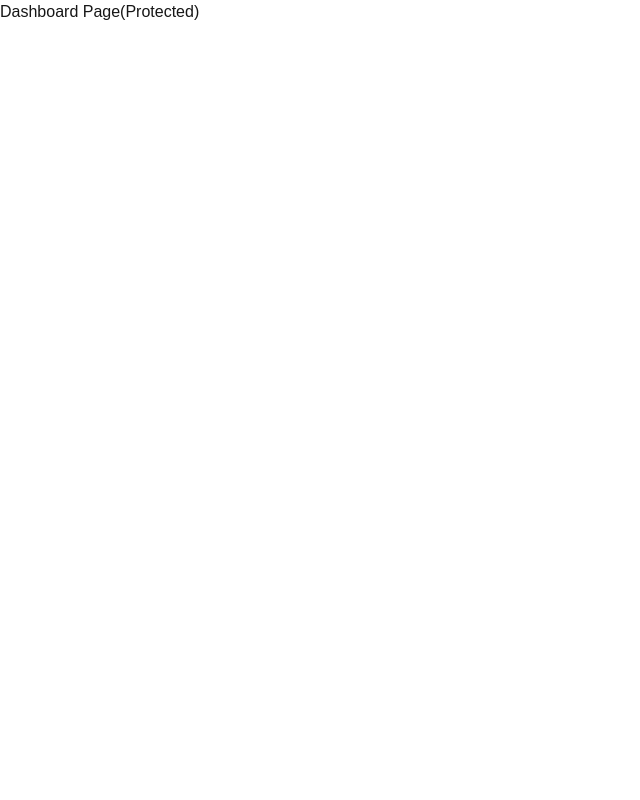
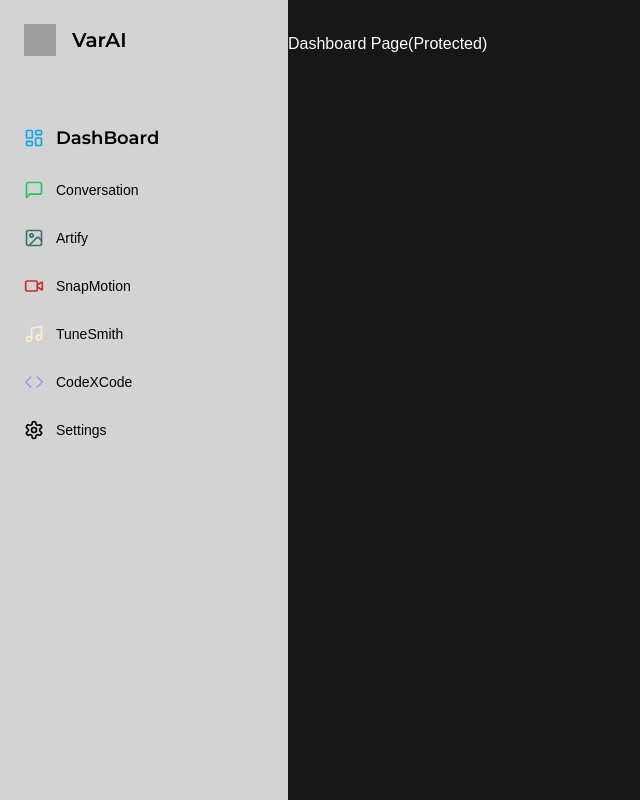
Before and after one commit to spkrish06/Project_Omega, a Next.js app: page /dashboard in a window 1280 px wide. Shown: the whole page, without its empty margins (0-640 px from the left). Built offline with nearby package versions, Linux system fonts and the light colour scheme; grey boxes are pictures that could not be loaded.

Commit message:
Completion of the sidebar component

```diff
--- a/app/(dashboard)/(routes)/dashboard/page.tsx
+++ b/app/(dashboard)/(routes)/dashboard/page.tsx
@@ -1,8 +1,12 @@
+
 
 const DashboardPage = () => {
     return (
         <>
-            Dashboard Page(Protected)
+        <div>
+        <p>Dashboard Page(Protected)</p>
+        </div>
+
         </>
     );
 };
--- /dev/null
+++ b/app/(dashboard)/layout.tsx
@@ -0,0 +1,24 @@
+import Navbar from "@/components/navbar";
+import Sidebar from "@/components/sidebar";
+
+
+const DashBoardLayout = ({
+    children
+}:{
+    children: React.ReactNode
+}) =>{
+    return (
+        <div className="h-full relative">
+           <div className="hidden h-full md:flex md:w-72
+            md:flex-col md:fixed md:inset-y-0 z-[80] bg-gray-900">
+            <Sidebar/>
+           </div>
+           <main className="md:pl-72">
+            <Navbar/>
+            {children}
+           </main>
+        </div>
+    );
+}
+
+export default DashBoardLayout
--- a/app/(landing)/page.tsx
+++ b/app/(landing)/page.tsx
@@ -13,6 +13,11 @@ const LandingPage =()=>{
                         LogIn
                     </Button>
                 </Link>
+                <Link  href="/sign-up">
+                    <Button>
+                        Register
+                    </Button>
+                </Link>
 
             </div>
         </div>
--- a/app/globals.css
+++ b/app/globals.css
@@ -22,8 +22,8 @@ body,
 }
 
 body {
-  color: var(--foreground);
-  background: var(--background);
+  color: var(--background);
+  background: var(--foreground);
   font-family: Arial, Helvetica, sans-serif;
 }
 
--- /dev/null
+++ b/components/mobile-sidebar.tsx
@@ -0,0 +1,25 @@
+"use client"
+
+import { Menu } from "lucide-react"
+
+import { Button } from "./ui/button"
+import { Sheet, SheetContent, SheetTrigger } from "./ui/sheet"
+import Sidebar from "./sidebar"
+
+const MobileSidebar = () => {
+    return (
+        <Sheet>
+            <SheetTrigger>
+            <Button variant="ghost" size="icon" className="md:hidden">
+                <Menu/>
+             </Button>
+             </SheetTrigger>
+             <SheetContent side="left" className="p-0">
+                <Sidebar/>
+             </SheetContent>
+        </Sheet>
+
+    )
+}
+
+export default MobileSidebar;
--- /dev/null
+++ b/components/navbar.tsx
@@ -0,0 +1,18 @@
+
+import { UserButton } from "@clerk/nextjs"
+import MobileSidebar from "./mobile-sidebar"
+
+const Navbar = () => {
+    return (
+        <div className="flex items-center p-4">
+            <MobileSidebar/>
+            <div className=" flex w-full justify-end">
+                <UserButton afterSignOutUrl="/"/>
+            </div>
+        </div>
+
+
+    )
+}
+
+export default Navbar
--- /dev/null
+++ b/components/sidebar.tsx
@@ -0,0 +1,91 @@
+"use-client"
+
+import Image from "next/image"
+import Link from "next/link"
+import {Montserrat} from "next/font/google"
+
+import { cn } from "@/lib/utils"
+import { Code,  ImageIcon, LayoutDashboard, MessageSquare, MusicIcon, Settings, VideoIcon } from "lucide-react"
+const montserrat = Montserrat({weight: "600", subsets: ["latin"]})
+
+const routes =[
+    {
+
+        label: (
+            <span className={cn(montserrat.className, "font-bold text-lg")}>
+                DashBoard
+            </span>
+        ),
+        icon: LayoutDashboard,
+        href: "/dashboard",
+        color:"text-sky-500",
+
+    },
+/******  4b629093-e5cb-4bfc-bc85-dcfc711bca30  *******/
+    {
+        label: "Conversation",
+        icon: MessageSquare,
+        href: "/conversation",
+        color:"text-green-500"
+    },
+    {
+        label: "Artify",
+        icon: ImageIcon,
+        href: "/image",
+        color:"text-[#387478]"
+    },
+    {
+        label: "SnapMotion",
+        icon: VideoIcon,
+        href: "/video",
+        color:"text-[#C62E2E]"
+    },
+    {
+        label: "TuneSmith",
+        icon: MusicIcon,
+        href: "/music",
+        color:"text-[#FFECC8]"
+    },
+    {
+        label: "CodeXCode",
+        icon: Code,
+        href: "/code",
+        color:"text-[#A594F9]"
+    },
+    {
+        label: "Settings",
+        icon: Settings,
+        href: "/settings",
+
+    }
+]
+const Sidebar = () => {
+    return (
+       <div className="space-y-4 py-4 flex flex-col h-full bg-[#d4d3d3] text-black">
+            <div className="px-3 py-2 flex-1">
+                <Link href="/dashboard" className="flex items-center pl-3 mb-14" >
+                <div className="relative w-8 h-8 mr-4">
+                    <Image src="/logo.png" alt="logo" fill/>
+                </div>
+                <h1 className={cn("text-xl font-bold", montserrat.className)}>
+                    VarAI
+                </h1>
+                </Link>
+               <div className="space-y-1">
+               {routes.map((route)=>(
+                <Link href={route.href}
+                key={route.href}
+                className="text-sm group flex p-3 w-full justify-start font-medium cursor-pointer hover:text-white hover:bg-white/10 rounded-lg transition">
+                <div className="flex items-center flex-1">
+                    <route.icon className={cn("h-5 w-5 mr-3", route.color)}/>
+                    {route.label}
+                </div>
+                </Link>
+               ))}
+               </div>
+            </div>
+       </div>
+    )
+}
+
+export default Sidebar
--- /dev/null
+++ b/components/ui/sheet.tsx
@@ -0,0 +1,140 @@
+"use client"
+
+import * as React from "react"
+import * as SheetPrimitive from "@radix-ui/react-dialog"
+import { cva, type VariantProps } from "class-variance-authority"
+import { X } from "lucide-react"
+
+import { cn } from "@/lib/utils"
+
+const Sheet = SheetPrimitive.Root
+
+const SheetTrigger = SheetPrimitive.Trigger
+
+const SheetClose = SheetPrimitive.Close
+
+const SheetPortal = SheetPrimitive.Portal
+
+const SheetOverlay = React.forwardRef<
+  React.ElementRef<typeof SheetPrimitive.Overlay>,
+  React.ComponentPropsWithoutRef<typeof SheetPrimitive.Overlay>
+>(({ className, ...props }, ref) => (
+  <SheetPrimitive.Overlay
+    className={cn(
+      "fixed inset-0 z-50 bg-black/80  data-[state=open]:animate-in data-[state=closed]:animate-out data-[state=closed]:fade-out-0 data-[state=open]:fade-in-0",
+      className
+    )}
+    {...props}
+    ref={ref}
+  />
+))
+SheetOverlay.displayName = SheetPrimitive.Overlay.displayName
+
+const sheetVariants = cva(
+  "fixed z-50 gap-4 bg-background p-6 shadow-lg transition ease-in-out data-[state=open]:animate-in data-[state=closed]:animate-out data-[state=closed]:duration-300 data-[state=open]:duration-500",
+  {
+    variants: {
+      side: {
+        top: "inset-x-0 top-0 border-b data-[state=closed]:slide-out-to-top data-[state=open]:slide-in-from-top",
+        bottom:
+          "inset-x-0 bottom-0 border-t data-[state=closed]:slide-out-to-bottom data-[state=open]:slide-in-from-bottom",
+        left: "inset-y-0 left-0 h-full w-3/4 border-r data-[state=closed]:slide-out-to-left data-[state=open]:slide-in-from-left sm:max-w-sm",
+        right:
+          "inset-y-0 right-0 h-full w-3/4  border-l data-[state=closed]:slide-out-to-right data-[state=open]:slide-in-from-right sm:max-w-sm",
+      },
+    },
+    defaultVariants: {
+      side: "right",
+    },
+  }
+)
+
+interface SheetContentProps
+  extends React.ComponentPropsWithoutRef<typeof SheetPrimitive.Content>,
+    VariantProps<typeof sheetVariants> {}
+
+const SheetContent = React.forwardRef<
+  React.ElementRef<typeof SheetPrimitive.Content>,
+  SheetContentProps
+>(({ side = "right", className, children, ...props }, ref) => (
+  <SheetPortal>
+    <SheetOverlay />
+    <SheetPrimitive.Content
+      ref={ref}
+      className={cn(sheetVariants({ side }), className)}
+      {...props}
+    >
+      {children}
+      <SheetPrimitive.Close className="absolute right-4 top-4 rounded-sm opacity-70 ring-offset-background transition-opacity hover:opacity-100 focus:outline-none focus:ring-2 focus:ring-ring focus:ring-offset-2 disabled:pointer-events-none data-[state=open]:bg-secondary">
+        <X className="h-4 w-4" />
+        <span className="sr-only">Close</span>
+      </SheetPrimitive.Close>
+    </SheetPrimitive.Content>
+  </SheetPortal>
+))
+SheetContent.displayName = SheetPrimitive.Content.displayName
+
+const SheetHeader = ({
+  className,
+  ...props
+}: React.HTMLAttributes<HTMLDivElement>) => (
+  <div
+    className={cn(
+      "flex flex-col space-y-2 text-center sm:text-left",
+      className
+    )}
+    {...props}
+  />
+)
+SheetHeader.displayName = "SheetHeader"
+
+const SheetFooter = ({
+  className,
+  ...props
+}: React.HTMLAttributes<HTMLDivElement>) => (
+  <div
+    className={cn(
+      "flex flex-col-reverse sm:flex-row sm:justify-end sm:space-x-2",
+      className
+    )}
+    {...props}
+  />
+)
+SheetFooter.displayName = "SheetFooter"
+
+const SheetTitle = React.forwardRef<
+  React.ElementRef<typeof SheetPrimitive.Title>,
+  React.ComponentPropsWithoutRef<typeof SheetPrimitive.Title>
+>(({ className, ...props }, ref) => (
+  <SheetPrimitive.Title
+    ref={ref}
+    className={cn("text-lg font-semibold text-foreground", className)}
+    {...props}
+  />
+))
+SheetTitle.displayName = SheetPrimitive.Title.displayName
+
+const SheetDescription = React.forwardRef<
+  React.ElementRef<typeof SheetPrimitive.Description>,
+  React.ComponentPropsWithoutRef<typeof SheetPrimitive.Description>
+>(({ className, ...props }, ref) => (
+  <SheetPrimitive.Description
+    ref={ref}
+    className={cn("text-sm text-muted-foreground", className)}
+    {...props}
+  />
+))
+SheetDescription.displayName = SheetPrimitive.Description.displayName
+
+export {
+  Sheet,
+  SheetPortal,
+  SheetOverlay,
+  SheetTrigger,
+  SheetClose,
+  SheetContent,
+  SheetHeader,
+  SheetFooter,
+  SheetTitle,
+  SheetDescription,
+}
--- a/package.json
+++ b/package.json
@@ -10,6 +10,7 @@
   },
   "dependencies": {
     "@clerk/nextjs": "^5.7.1",
+    "@radix-ui/react-dialog": "^1.1.2",
     "@radix-ui/react-slot": "^1.1.0",
     "class-variance-authority": "^0.7.0",
     "clsx": "^2.1.1",
```
Also changed, not shown: 1 other file (tests, documents, lock files or other folders).
